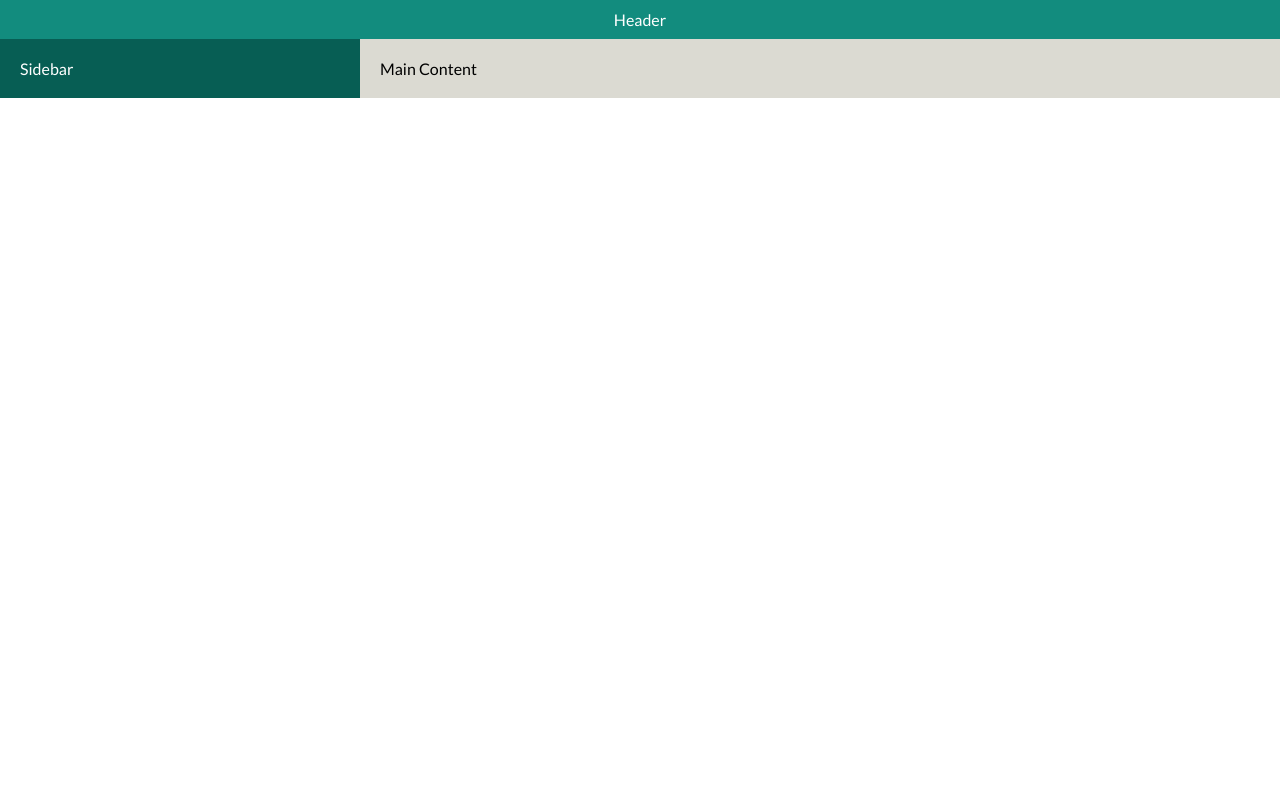
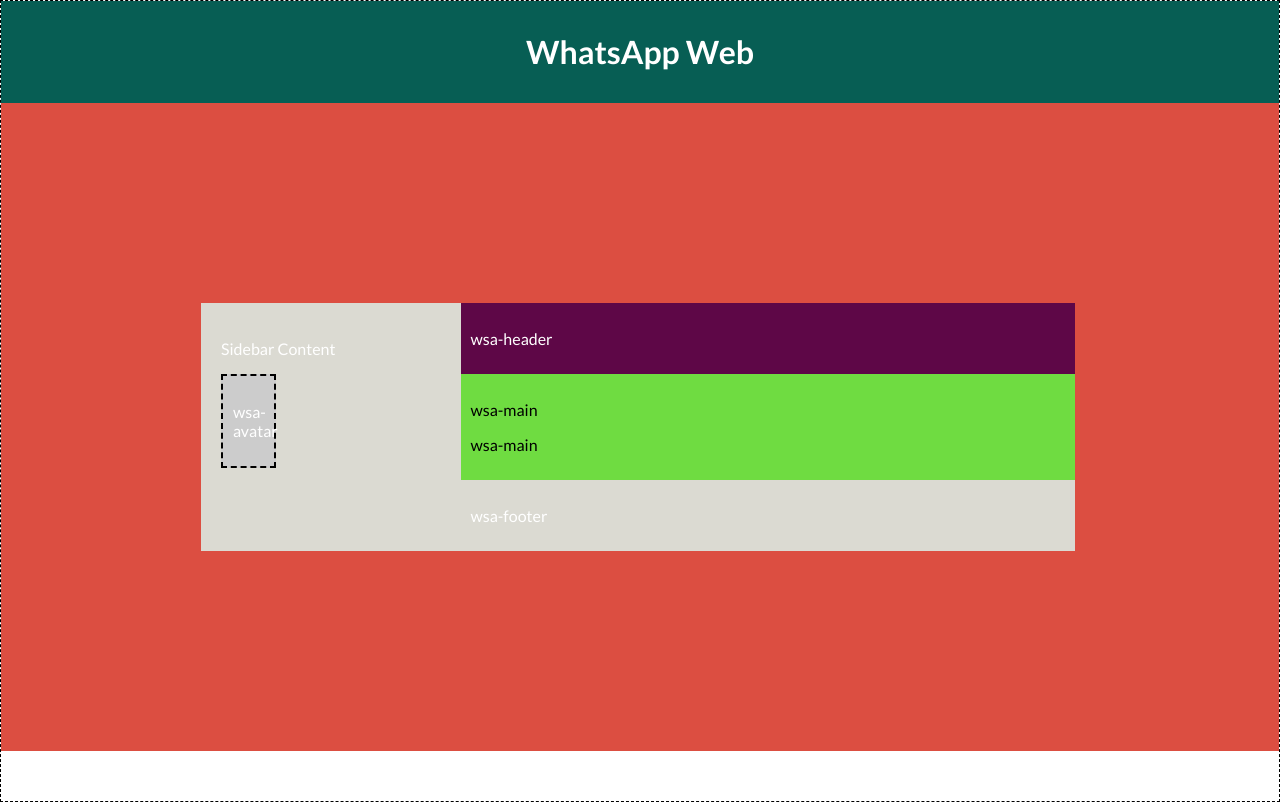
Before and after one commit to leamusa/html-css-boolzapp, a plain HTML site: page assets/index.html in a window 1280 px wide. Drawn offline with Linux system fonts and the light colour scheme.

Commit message:
initial structureadd wsa-container wir-th wsa-header,wsa-main,wsa-footer.Then I've add wsa-avatar into sidebar content

```diff
--- a/assets/css/style.css
+++ b/assets/css/style.css
@@ -2,16 +2,17 @@ body {
   margin: 0;
   padding: 0;
   font-family: "Lato", sans-serif;
+  border: 1px dashed;
 }
 
-.wrapper {
+.background-container {
   display: flex;
   flex-direction: column;
   height: 100vh;
 }
 
 .header {
-  background-color: #128c7e;
+  background-color: #075e54;
   color: #fff;
   padding: 10px;
   text-align: center;
@@ -19,18 +20,48 @@ body {
 
 .main-container {
   display: flex;
-  background-color: #dbdad2;
+  background-color: #dc4e41; /* Cambiato il colore di sfondo */
+  padding: 200px;
 }
 
 .sidebar {
-  background-color: #075e54;
+  background-color: #dbdad2;
   color: #fff;
   padding: 20px;
   width: 25%;
 }
 
-.main-content {
-  flex: 1;
-  padding: 20px;
-  overflow-y: scroll;
+.wsa-avatar {
+  width: 25%;
+  background-color: #ccc;
+  padding: 10px;
+  box-sizing: border-box;
+  margin-top: 10px;
+  border: 2px dashed black;
 }
+
+.wsa-container {
+  width: 70%;
+  display: flex;
+  flex-direction: column;
+}
+
+.wsa-header {
+  background-color: #5e0747;
+  color: #fff;
+  padding: 10px;
+  flex-grow: 1;
+}
+
+.wsa-main {
+  background-color: #6fdc41;
+  padding: 10px; /* Corretto il valore della proprietà padding */
+  flex-grow: 2;
+}
+
+.wsa-footer {
+  background-color: #dbdad2;
+  color: #fff;
+  padding: 10px;
+  flex-grow: 1;
+}
--- a/assets/index.html
+++ b/assets/index.html
@@ -9,12 +9,45 @@
       rel="stylesheet"
     />
   </head>
+
   <body>
-    <div class="wrapper">
-      <div class="header">Header</div>
+    <div class="background-container">
+      <!-- Header -->
+      <div class="header">
+        <h1>WhatsApp Web</h1>
+      </div>
+
+      <!-- main container -->
       <div class="main-container">
-        <div class="sidebar">Sidebar</div>
-        <div class="main-content">Main Content</div>
+        <!-- Sidebar -->
+        <div class="sidebar">
+          <p>Sidebar Content</p>
+
+          <!-- wsa-avatar -->
+          <div class="wsa-avatar">
+            <p>wsa-avatar</p>
+          </div>
+        </div>
+        <!-- wsa-header/main/footer -->
+        <div class="wsa-container">
+          <!-- wsa-header -->
+          <header class="wsa-header">
+            <p>wsa-header</p>
+          </header>
+
+          <!-- wsa-main -->
+          <main class="wsa-main">
+            <p>wsa-main</p>
+            <p>wsa-main</p>
+          </main>
+
+          <!-- wsa-footer -->
+          <footer class="wsa-footer">
+            <p>wsa-footer</p>
+          </footer>
+        </div>
+      </div>
+
       </div>
     </div>
   </body>
```
